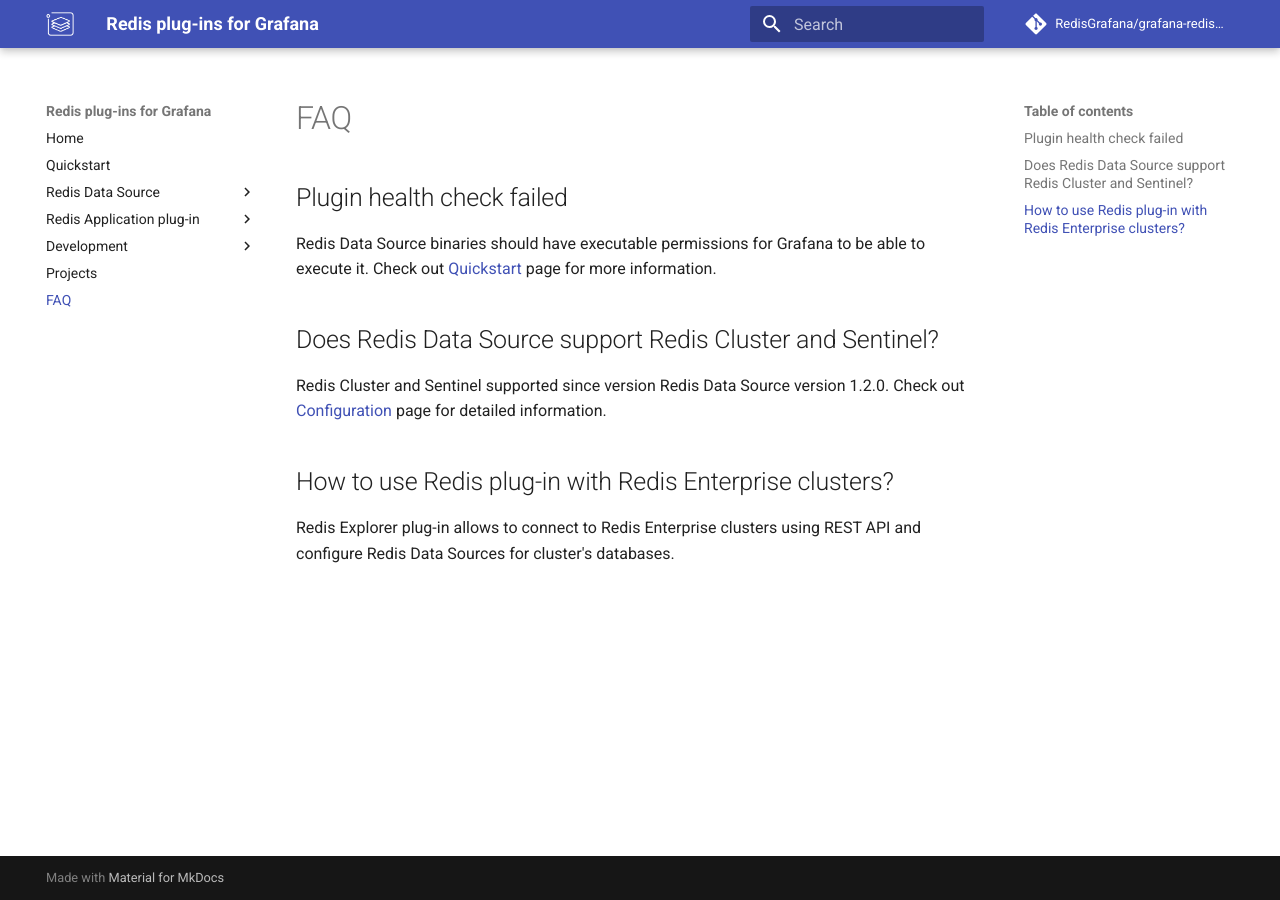
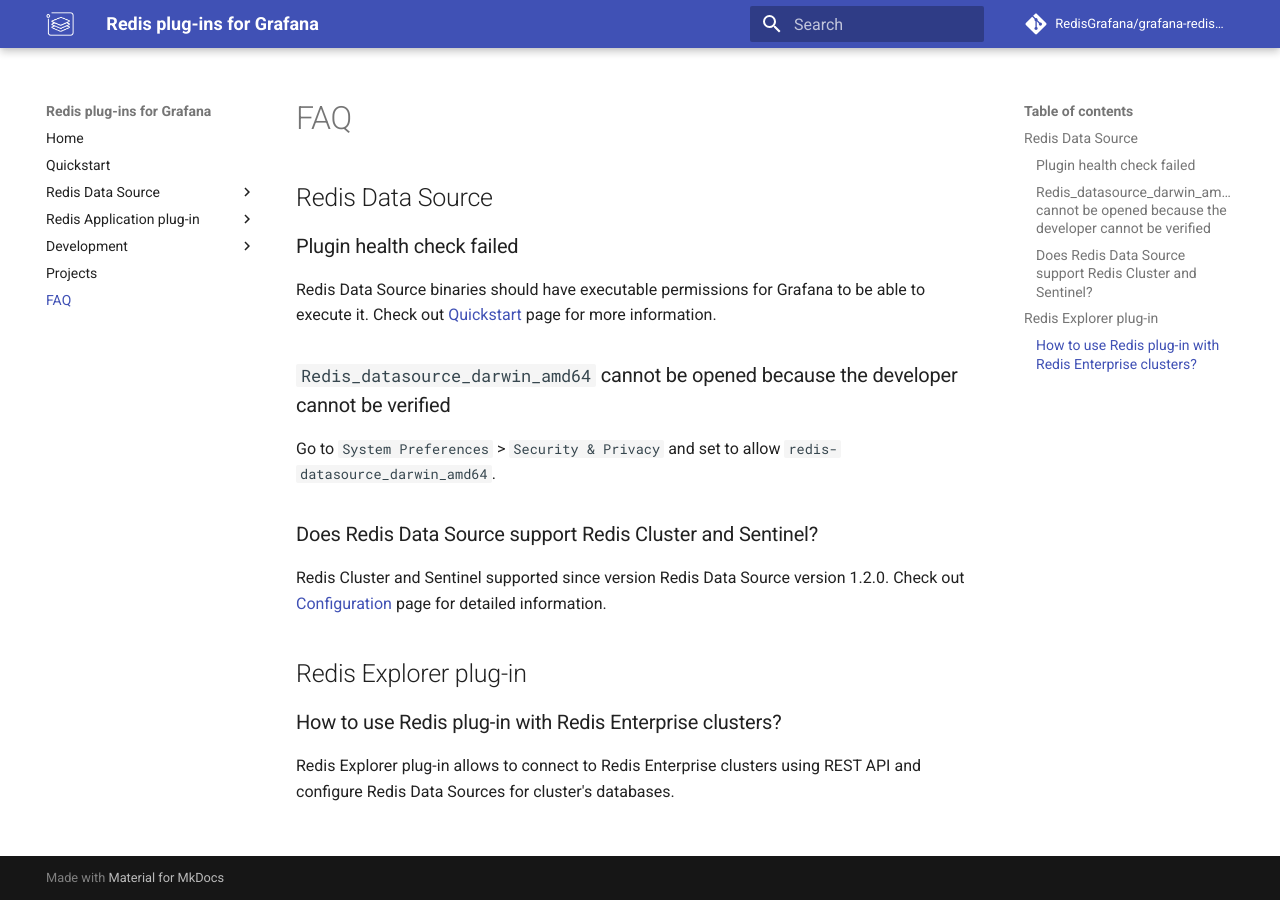
Before and after one commit to RedisGrafana/RedisGrafana, an MkDocs documentation site: the page built from docs/faq.md, in a window 1280 px wide. Built offline with MkDocs 1.6.1 and Material for MkDocs 9.7.7, drawn with Linux system fonts in a browser that asks for light colours; comment, search, counter and statistics services are not loaded.

Commit message:
Add Redis Data Source macOS verify

```diff
--- a/docs/faq.md
+++ b/docs/faq.md
@@ -1,13 +1,21 @@
 # FAQ
 
-## Plugin health check failed
+## Redis Data Source
+
+### Plugin health check failed
 
 Redis Data Source binaries should have executable permissions for Grafana to be able to execute it. Check out [Quickstart](quickstart.md#install-without-internet-access) page for more information.
 
-## Does Redis Data Source support Redis Cluster and Sentinel?
+### `Redis_datasource_darwin_amd64` cannot be opened because the developer cannot be verified
+
+Go to `System Preferences` > `Security & Privacy` and set to allow `redis-datasource_darwin_amd64`.
+
+### Does Redis Data Source support Redis Cluster and Sentinel?
 
 Redis Cluster and Sentinel supported since version Redis Data Source version 1.2.0. Check out [Configuration](redis-datasource/configuration.md) page for detailed information.
 
-## How to use Redis plug-in with Redis Enterprise clusters?
+## Redis Explorer plug-in
+
+### How to use Redis plug-in with Redis Enterprise clusters?
 
 Redis Explorer plug-in allows to connect to Redis Enterprise clusters using REST API and configure Redis Data Sources for cluster's databases.
--- a/docs/redis-datasource/configuration.md
+++ b/docs/redis-datasource/configuration.md
@@ -80,6 +80,12 @@
 
 Provide certificate to validate server's certificate or enable **Skip Verify**.
 
-## Plugin health check failed
+## Known issues
+
+### Plugin health check failed
 
 Redis Data Source binaries should have executable permissions for Grafana to be able to execute it. Check out [Quickstart](../quickstart.md#install-without-internet-access) page for more information.
+
+### `Redis_datasource_darwin_amd64` cannot be opened because the developer cannot be verified
+
+Go to `System Preferences` > `Security & Privacy` and set to allow `redis-datasource_darwin_amd64`.
```
